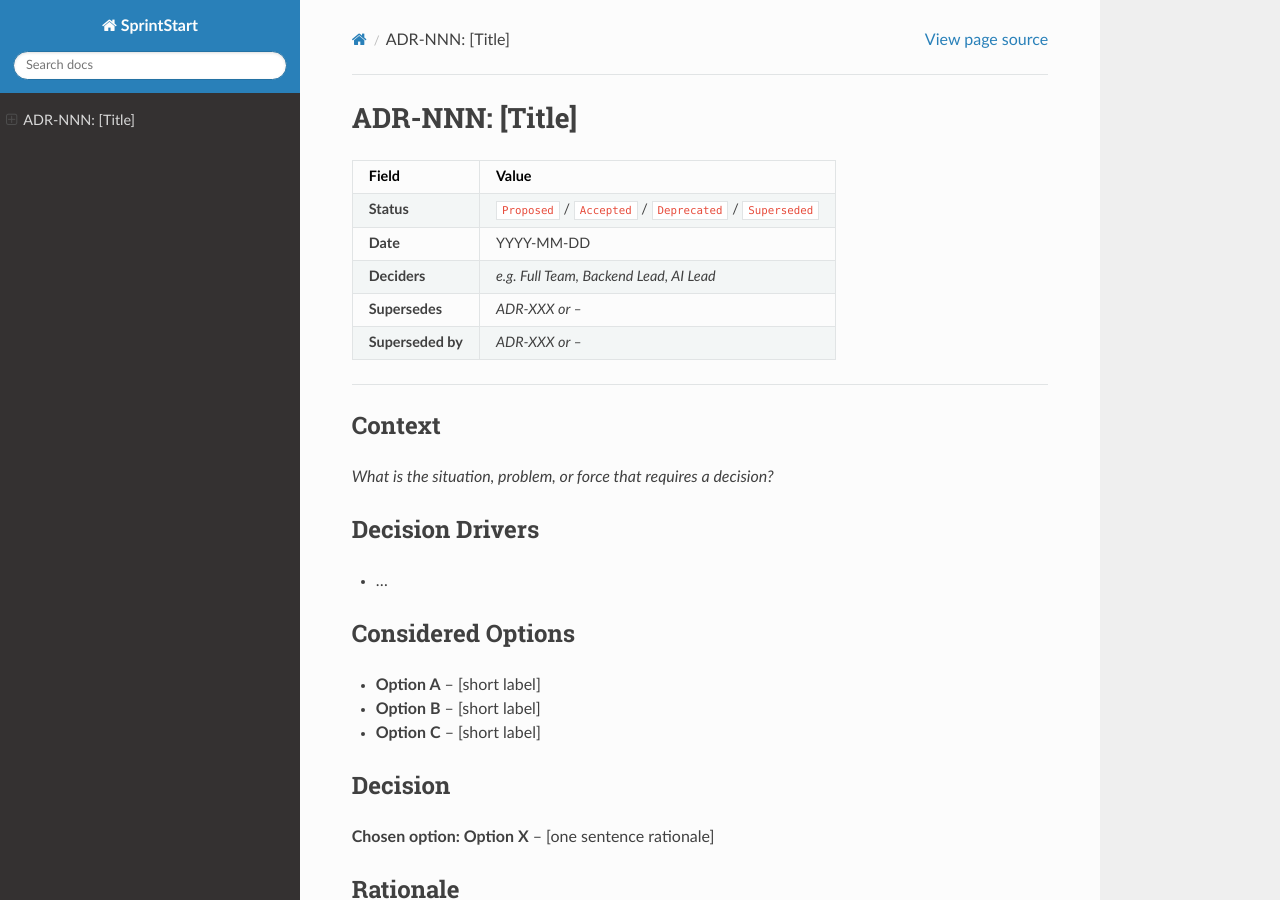
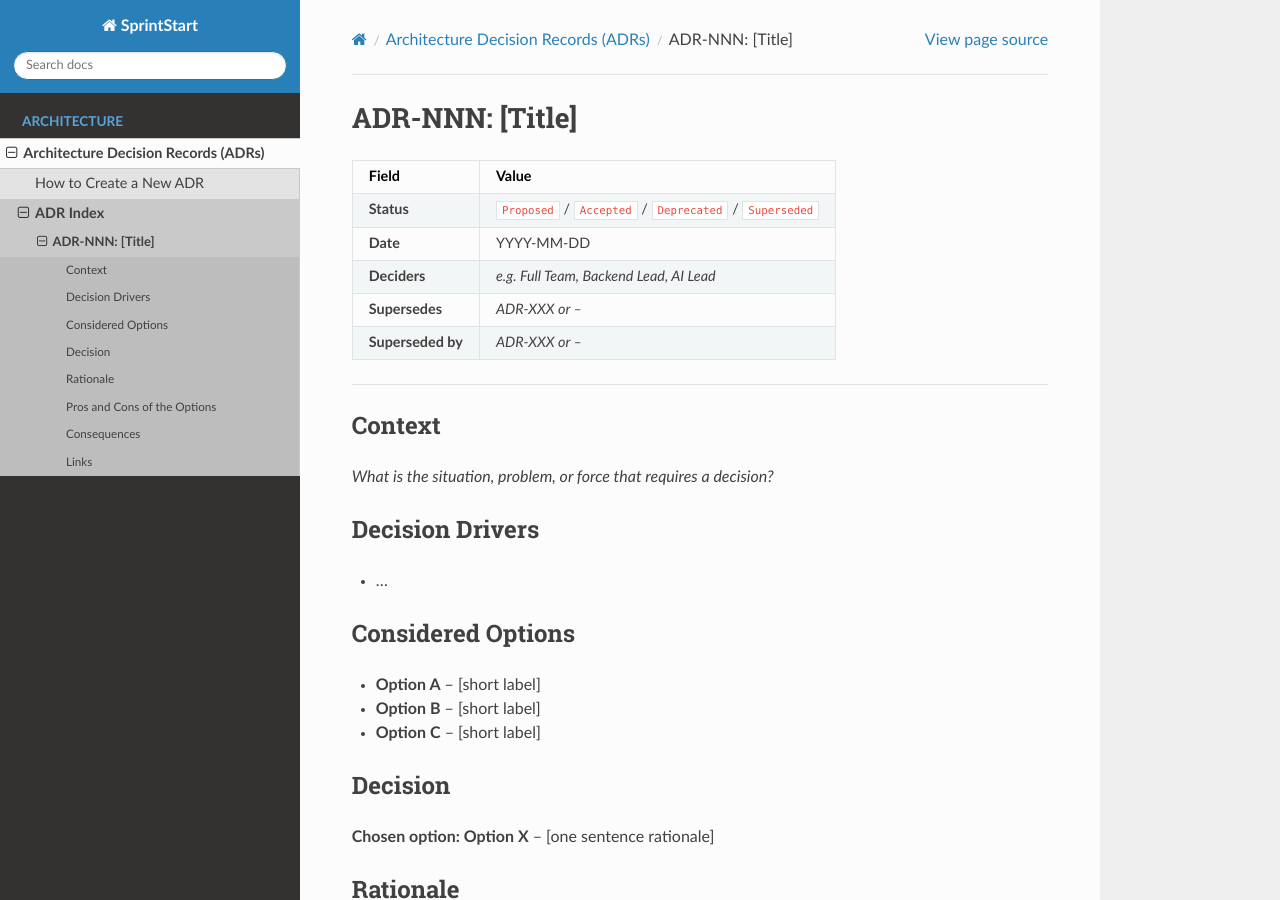
Before and after one commit to SprintStartProject/Wiki, a Sphinx documentation site: the page built from docs/source/adr/ADR-NNN-template.md, in a window 1280 px wide and 900 px high. Built offline with Sphinx 7.4.7 and the Read the Docs theme 3.1.0, drawn with Linux system fonts in a browser that asks for light colours; pages that are not in the unit, such as notebooks, are missing from menus.

Commit message:
Changed the adr-index to a markdown and the structure to comply with the readme

```diff
--- a/docs/source/architecture/adr/ADR-NNN-template.md
+++ b/docs/source/adr/ADR-NNN-template.md
@@ -57,4 +57,4 @@
 
 ## Links
 
-- [ADR Index](../adr-index.rst)
+- [ADR Index](adr-index.md)
--- a/docs/source/index.rst
+++ b/docs/source/index.rst
@@ -9,5 +9,7 @@
 --------
 
 .. toctree::
+   :maxdepth: 2
+   :caption: Architecture
 
-   Developer Manuals
+   adr/adr-index
```
Also changed, not shown: docs/source/adr/adr-index.md (added, +24 -0 lines), docs/source/architecture/adr-index.rst (deleted, +0 -42 lines).
